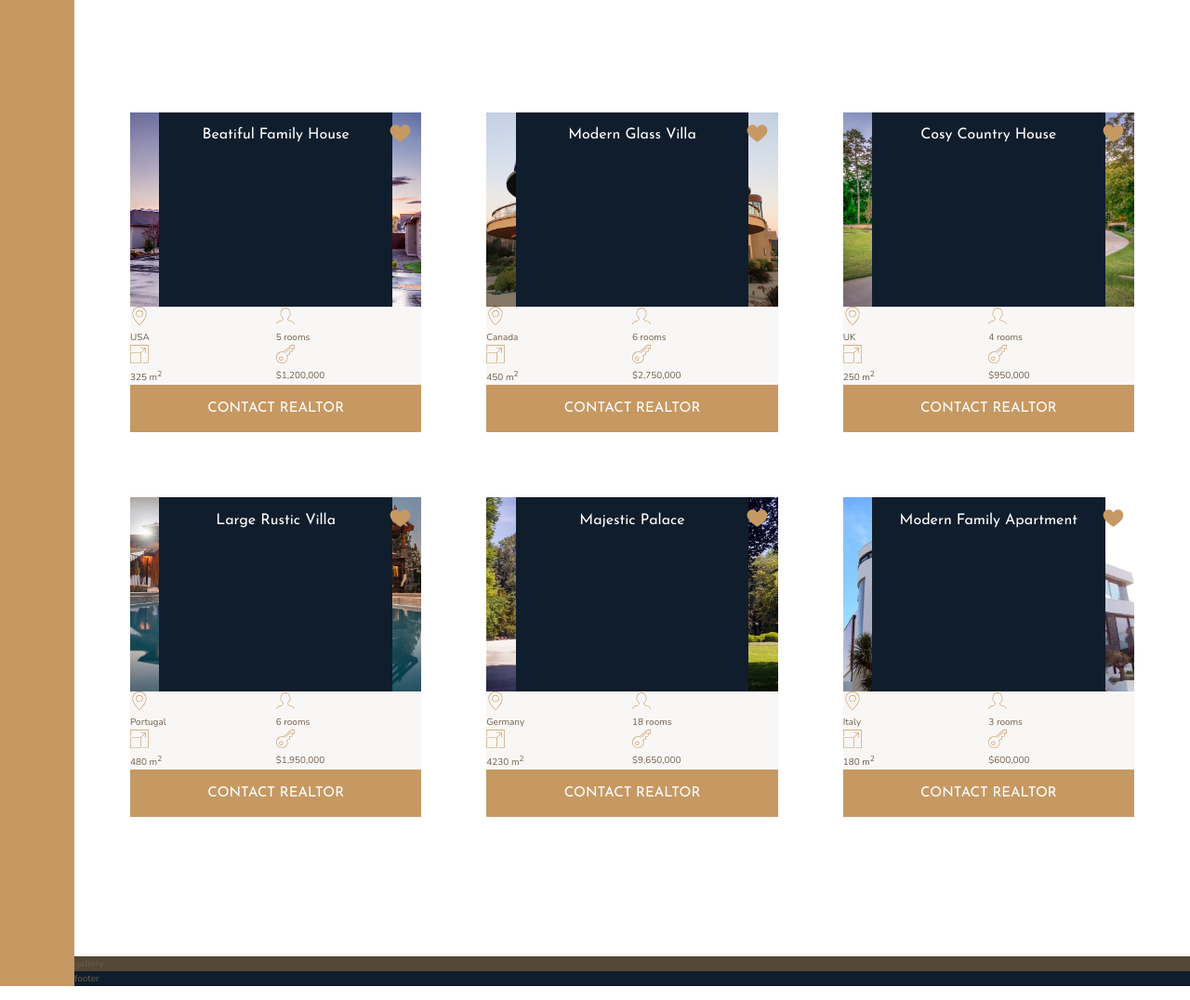
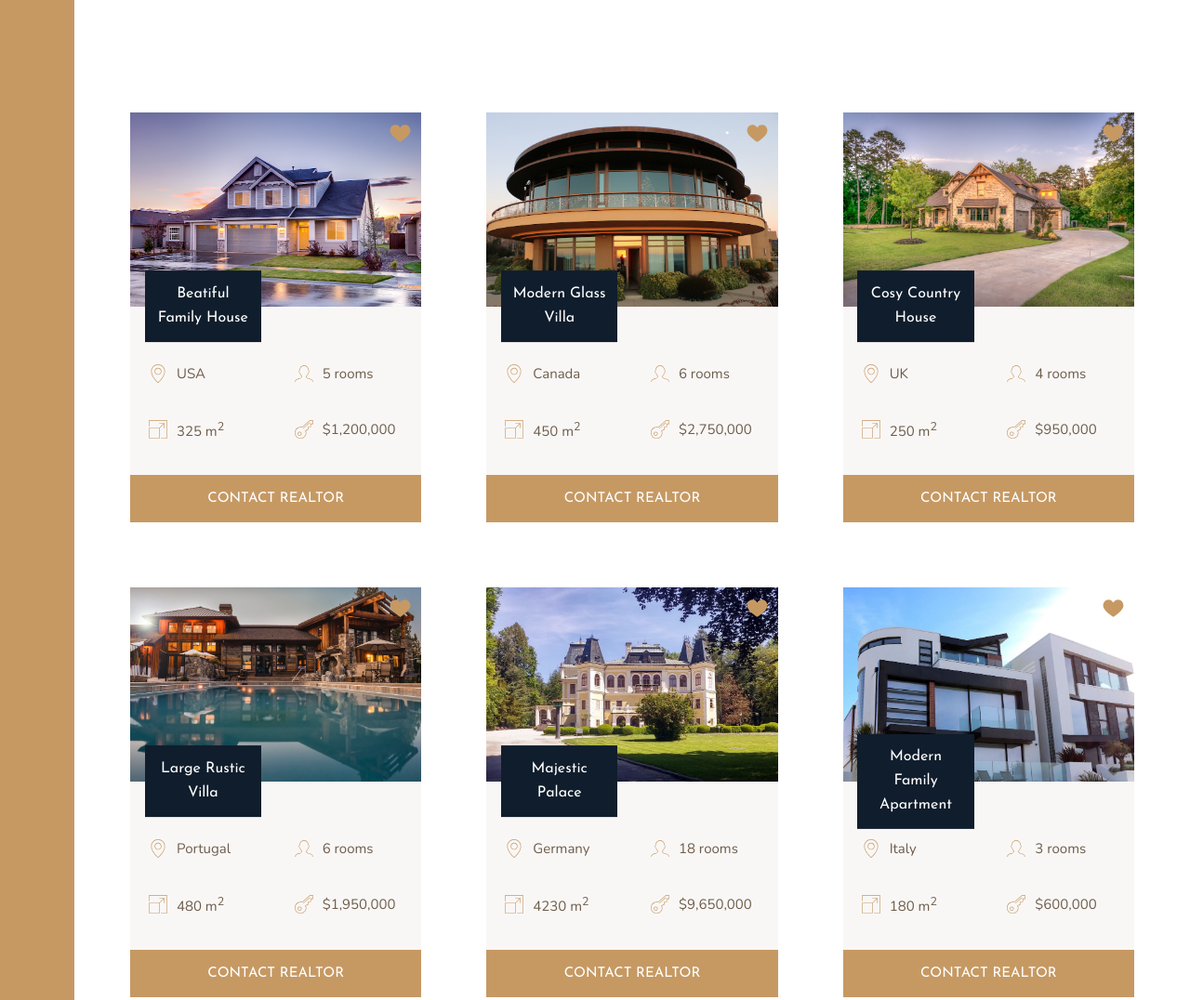
Before and after one commit to V4nd0r/Nexter, a website: page index.html in a window 1280 px wide. Shown: the part 1880-2956 px from the top of the page at 93% size. Drawn offline with nearby package versions, Linux system fonts and the light colour scheme.

Commit message:
playing with title alignment

```diff
--- a/css/style.css
+++ b/css/style.css
@@ -152,7 +152,8 @@ body {
 .home {
   background-color: #f9f7f6;
   display: grid;
-  grid-template-columns: repeat(2, 1fr); }
+  grid-template-columns: repeat(2, 1fr);
+  grid-row-gap: 3.5rem; }
   .home__img {
     width: 100%;
     grid-row: 1 / 2;
@@ -169,9 +170,10 @@ body {
     margin: 1rem; }
   .home__name {
     grid-row: 1 / 2;
-    grid-column: 1 / -1;
+    grid-column: 1 / 2;
     z-index: 5;
     justify-self: center;
+    align-self: end;
     width: 80%;
     font-family: "Josefin Sans", sans-serif;
     font-size: 1.6rem;
@@ -179,11 +181,20 @@ body {
     padding: 1.25rem;
     background-color: #101d2c;
     color: #fff;
-    font-weight: 400; }
-  .home__location svg, .home__rooms svg, .home__area svg, .home__price svg {
-    fill: #c69963;
-    height: 2rem;
-    width: 2rem; }
+    font-weight: 400;
+    transform: translateY(50%); }
+  .home__location, .home__rooms {
+    margin-top: 2.5rem; }
+  .home__location, .home__rooms, .home__area, .home__price {
+    font-size: 1.5rem;
+    margin-left: 2rem;
+    display: flex;
+    align-items: center; }
+    .home__location svg, .home__rooms svg, .home__area svg, .home__price svg {
+      fill: #c69963;
+      height: 2rem;
+      width: 2rem;
+      margin-right: 1rem; }
   .home__btn {
     grid-column: 1 / -1; }
 
```
